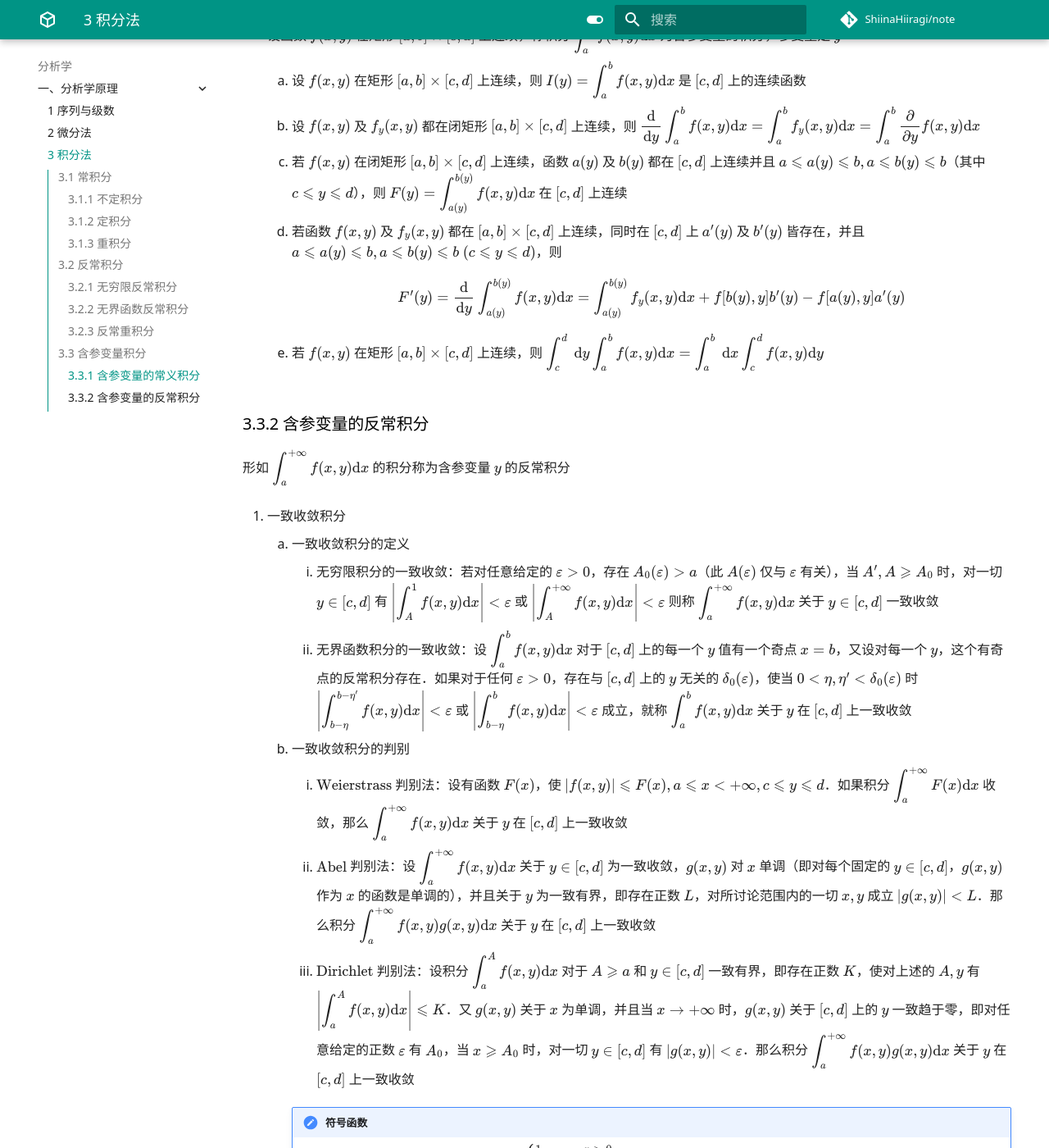
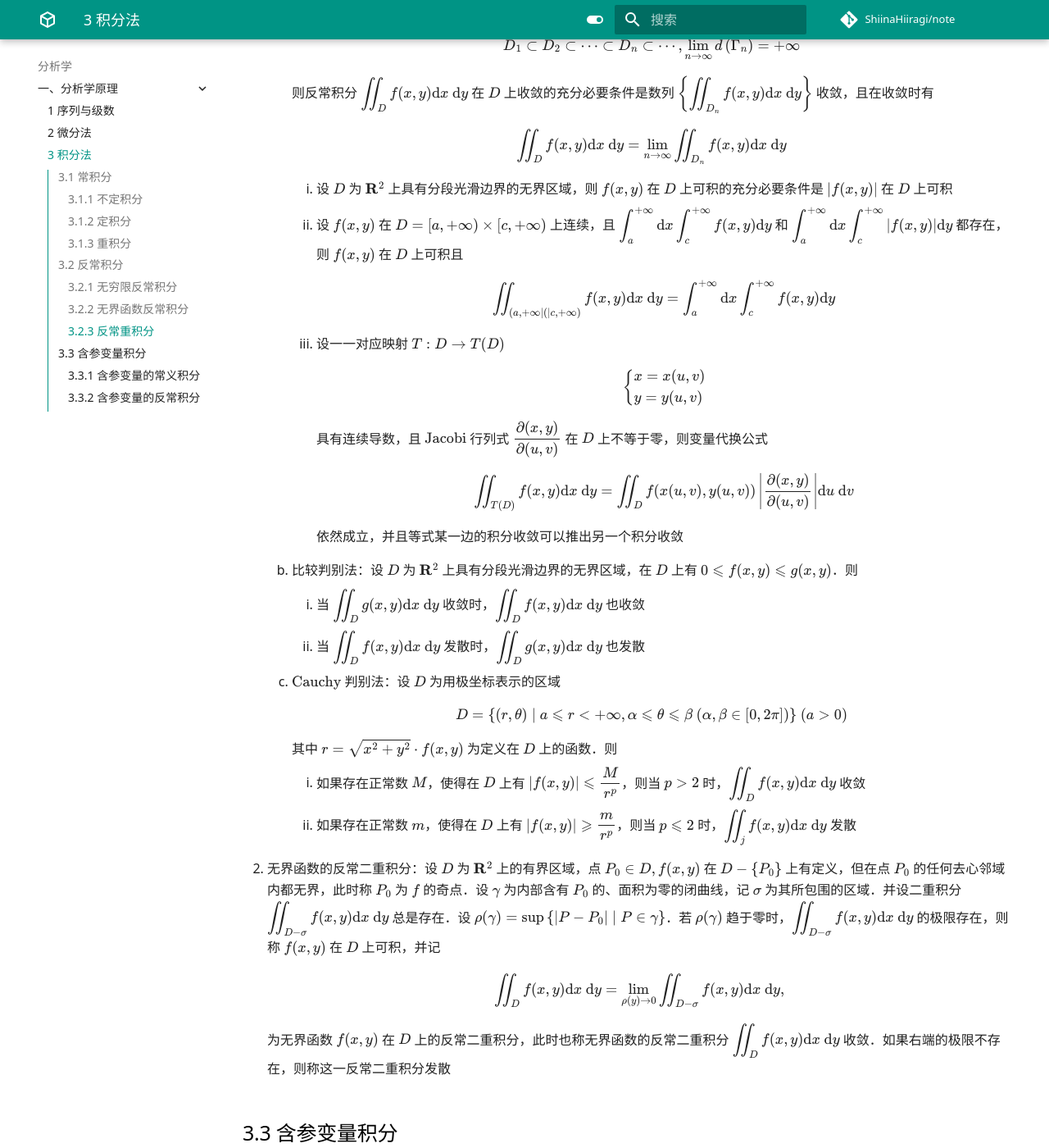
Before and after one commit to ShiinaHiiragi/note, an MkDocs documentation site: the page built from docs/anly/princ/int.md, in a window 1280 px wide and 1400 px high, scrolled down 9695 px. Shown: the whole window at 82% size. Built offline with MkDocs 1.6.1 and Material for MkDocs 9.7.7, drawn with Linux system fonts in a browser that asks for light colours; comment, search, counter and statistics services are not loaded; some of the changed text lies outside the part shown.

Commit message:
add one for

```diff
--- a/docs/anly/princ/int.md
+++ b/docs/anly/princ/int.md
@@ -260,8 +260,64 @@
 3. 主值：设 $f(x)$ 在 $[a, b]$ 内无界，$c$ 是唯一奇点且 $a<c<b$．如果 ${\displaystyle \lim _{\eta \rightarrow 0}\left[\int_{a}^{c-\eta} f(x) \mathrm{d} x+\int_{c+\eta}^{b} f(x) \mathrm{d} x\right]}$ 存在，则称此极限是反常积分 ${\displaystyle \int_{a}^{b} f(x) \mathrm{d} x}$ 的 $\text{Cauchy}$ 主值，记为 ${\displaystyle \text {P.V. } \int_{a}^{b} f(x) \mathrm{d} x=\lim _{\eta \rightarrow 0}\left[\int_{a}^{c-\eta} f(x) \mathrm{d} x+\int_{c+\eta}^{b} f(x) \mathrm{d} x\right]}$
 
 ### 3.2.3 反常重积分
-1. 无界区域上的反常重积分
-2. 无界函数的反常积分
+1. 无界区域上的反常二重积分：设 $D$ 为平面 $\mathbf{R}^{2}$ 上的无界区域，其边界是由有限条光滑曲线组成的．假设 $D$ 上的函数 $f(x, y)$ 具有下述性质：它在 $D$ 中有界、在可求面积的子区域上可积，并假设所取的割线 $\Gamma$ 为一条面积为零的曲线，它将 $D$ 割出一个有界子区域，记为 $D_{\Gamma}$．若当 $d(\Gamma)$ 趋于无穷大，即 $D_{\Gamma}$ 趋于 $D$ 时，${\displaystyle \iint f(x, y) \mathrm{d} x \mathrm{~d} y}$ 的极限存在，就称 $f(x, y)$ 在 $D$ 上可积，并记 ${\displaystyle \iint_{D} f(x, y) \mathrm{d} x \mathrm{~d} y=\lim _{d(\Gamma) \rightarrow+\infty} \iint_{D_{\Gamma}} f(x, y) \mathrm{d} x \mathrm{~d} y}$ 为 $f(x, y)$ 在 $D$ 上的反常二重积分，此时也称 ${\displaystyle \iint_{D} f(x, y) \mathrm{d} x \mathrm{~d} y}$ 收敛．如果右端的极限不存在，就称这一积分发散
+    1. 设 $f(x, y)$ 为无界区域 $D$ 上的非负函数，如果 $\left\{\Gamma_{n}\right\}$ 是一列曲线，其割出的 $D$ 的有界子区域 $\left\{D_{n}\right\}$ 满足
+
+        $$
+        D_{1} \subset D_{2} \subset \cdots \subset D_{n} \subset \cdots, \lim _{n \rightarrow \infty} d\left(\Gamma_{n}\right)=+\infty
+        $$
+
+        则反常积分 ${\displaystyle \iint_{D} f(x, y) \mathrm{d} x \mathrm{~d} y}$ 在 $D$ 上收敛的充分必要条件是数列 ${\displaystyle \left\{\iint_{D_{n}} f(x, y) \mathrm{d} x \mathrm{~d} y\right\}}$ 收敛，且在收敛时有
+
+        $$
+        \iint_{D} f(x, y) \mathrm{d} x \mathrm{~d} y=\lim _{n \rightarrow \infty} \iint_{D_{n}} f(x, y) \mathrm{d} x \mathrm{~d} y
+        $$
+
+        1. 设 $D$ 为 $\mathbf{R}^{2}$ 上具有分段光滑边界的无界区域，则 $f(x, y)$ 在 $D$ 上可积的充分必要条件是 $|f(x, y)|$ 在 $D$ 上可积
+        2. 设 $f(x, y)$ 在 $D=[a,+\infty) \times[c,+\infty)$ 上连续，且 ${\displaystyle \int_{a}^{+\infty} \mathrm{d} x \int_{c}^{+\infty} f(x, y) \mathrm{d} y}$ 和 ${\displaystyle \int_{a}^{+\infty} \mathrm{d} x \int_{c}^{+\infty}|f(x, y)| \mathrm{d} y}$ 都存在，则 $f(x, y)$ 在 $D$ 上可积且
+
+            $$
+            \iint_{(a,+\infty \mid(\mid c,+\infty)} f(x, y) \mathrm{d} x \mathrm{~d} y=\int_{a}^{+\infty} \mathrm{d} x \int_{c}^{+\infty} f(x, y) \mathrm{d} y
+            $$
+
+        3. 设一一对应映射 $T: D \rightarrow T(D)$
+
+            $$
+            \left\{\begin{array}{l}
+            x=x(u, v) \\
+            y=y(u, v)
+            \end{array}\right.
+            $$
+
+            具有连续导数，且 $\text{Jacobi}$ 行列式 $\dfrac{\partial(x, y)}{\partial(u, v)}$ 在 $D$ 上不等于零，则变量代换公式
+
+            $$
+            \iint_{T(D)} f(x, y) \mathrm{d} x \mathrm{~d} y=\iint_{D} f(x(u, v), y(u, v))\left|\dfrac{\partial(x, y)}{\partial(u, v)}\right| \mathrm{d} u \mathrm{~d} v
+            $$
+
+            依然成立，并且等式某一边的积分收敛可以推出另一个积分收敛
+
+    2. 比较判别法：设 $D$ 为 $\mathbf{R}^{2}$ 上具有分段光滑边界的无界区域，在 $D$ 上有 $0 \leqslant f(x, y) \leqslant g(x, y)$．则
+        1. 当 ${\displaystyle \iint_{D} g(x, y) \mathrm{d} x \mathrm{~d} y}$ 收敛时，${\displaystyle \iint_{D} f(x, y) \mathrm{d} x \mathrm{~d} y}$ 也收敛
+        2. 当 ${\displaystyle \iint_{D} f(x, y) \mathrm{d} x \mathrm{~d} y}$ 发散时，${\displaystyle \iint_{D} g(x, y) \mathrm{d} x \mathrm{~d} y}$ 也发散
+    3. $\text{Cauchy}$ 判别法：设 $D$ 为用极坐标表示的区域
+
+        $$
+        D=\{(r, \theta) \mid a \leqslant r<+\infty, \alpha \leqslant \theta \leqslant \beta \ (\alpha, \beta \in[0,2 \pi])\} \ (a>0)
+        $$
+
+        其中 $r=\sqrt{x^{2}+y^{2}} \cdot f(x, y)$ 为定义在 $D$ 上的函数．则
+
+        1. 如果存在正常数 $M$，使得在 $D$ 上有 $|f(x, y)| \leqslant \dfrac{M}{r^{p}}$，则当 $p>2$ 时，${\displaystyle \iint_{D} f(x, y) \mathrm{d} x \mathrm{~d} y}$ 收敛
+        2. 如果存在正常数 $m$，使得在 $D$ 上有 $|f(x, y)| \geqslant \dfrac{m}{r^{p}}$，则当 $p \leqslant 2$ 时，${\displaystyle \iint_{j} f(x, y) \mathrm{d} x \mathrm{~d} y}$ 发散
+
+2. 无界函数的反常二重积分：设 $D$ 为 $\mathbf{R}^{2}$ 上的有界区域，点 $P_{0} \in D, f(x, y)$ 在 $D - \left\{P_{0}\right\}$ 上有定义，但在点 $P_{0}$ 的任何去心邻域内都无界，此时称 $P_{0}$ 为 $f$ 的奇点．设 $\gamma$ 为内部含有 $P_{0}$ 的、面积为零的闭曲线，记 $\sigma$ 为其所包围的区域．并设二重积分 ${\displaystyle \iint_{D-\sigma} f(x, y) \mathrm{d} x \mathrm{~d} y}$ 总是存在．设 $\rho(\gamma)=\sup \left\{\left|P-P_{0}\right| \mid P \in \gamma\right\}$．若 $\rho(\gamma)$ 趋于零时，${\displaystyle \iint_{D - \sigma} f(x, y) \mathrm{d} x \mathrm{~d} y}$ 的极限存在，则称 $f(x, y)$ 在 $D$ 上可积，并记
+
+    $$
+    \iint_{D} f(x, y) \mathrm{d} x \mathrm{~d} y=\lim _{\rho(y) \rightarrow 0} \iint_{D -\sigma} f(x, y) \mathrm{d} x \mathrm{~d} y,
+    $$
+
+    为无界函数 $f(x, y)$ 在 $D$ 上的反常二重积分，此时也称无界函数的反常二重积分 ${\displaystyle \iint_{D} f(x, y) \mathrm{d} x \mathrm{~d} y}$ 收敛．如果右端的极限不存在，则称这一反常二重积分发散
 
 ## 3.3 含参变量积分
 ### 3.3.1 含参变量的常义积分
```
Also changed, not shown: docs/index.md (+1 -1 lines).
